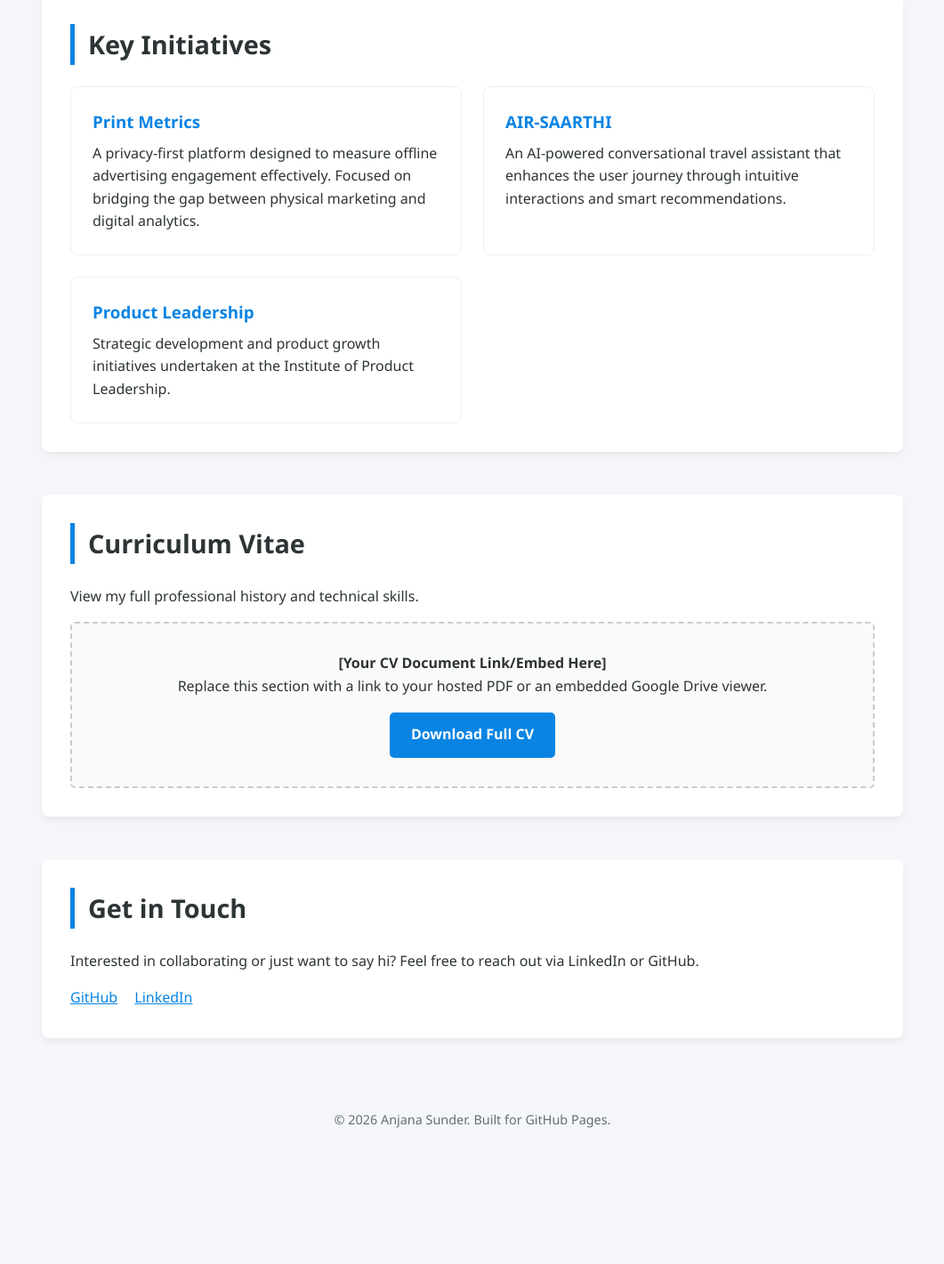
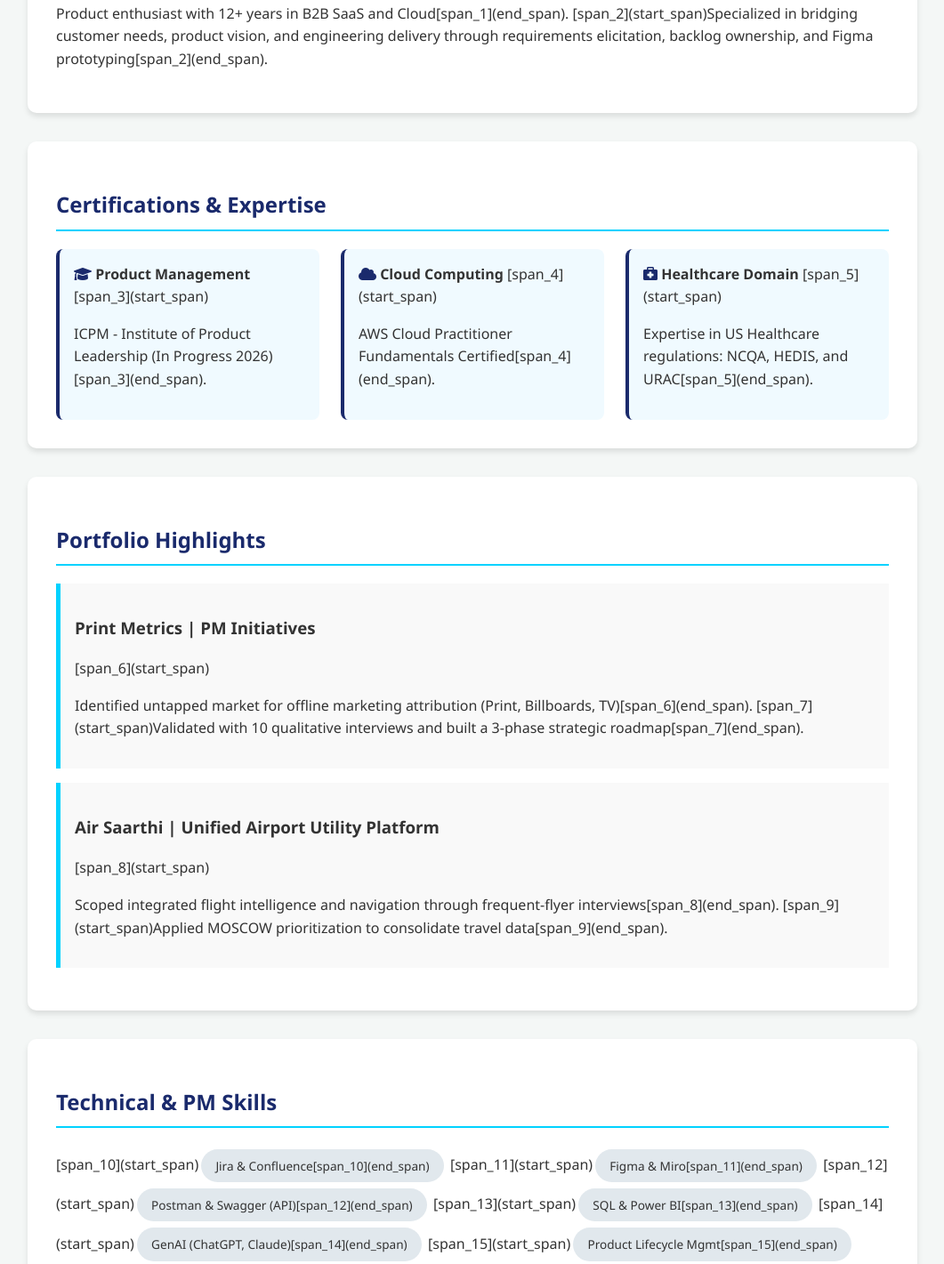
Before and after one commit to anjanansunder/portfolio, a website: page index.html in a window 1280 px wide. Shown: the part 530-1951 px from the top of the page at 89% size, without its empty margins (109-1170 px from the left). Before the commit the page ends 1832 px from the top, so only its background shows below. Drawn offline with Linux system fonts and the light colour scheme.

Commit message:
Revise portfolio layout and update header details
Updated the title and header information, modified styles for improved aesthetics, and restructured sections to enhance the layout and content presentation.

```diff
--- a/index.html
+++ b/index.html
@@ -3,171 +3,172 @@
 <head>
     <meta charset="UTF-8">
     <meta name="viewport" content="width=device-width, initial-scale=1.0">
-    <title>Anjana Sunder | Portfolio</title>
+    <title>Anjana N S | Associate Product Manager</title>
+    <link rel="stylesheet" href="https://cdnjs.cloudflare.com/ajax/libs/font-awesome/6.0.0/css/all.min.css">
     <style>
         :root {
-            --primary: #2d3436;
-            --accent: #0984e3;
-            --bg: #f5f6fa;
-            --text: #2d3436;
-            --light-text: #636e72;
-        }
-
-        * {
-            margin: 0;
-            padding: 0;
-            box-sizing: border-box;
-            font-family: 'Segoe UI', Tahoma, Geneva, Verdana, sans-serif;
+            --primary: #1a2a6c;
+            --secondary: #b21f1f;
+            --accent: #00d2ff;
+            --bg: #f4f7f6;
+            --text: #333;
         }
 
         body {
-            background-color: var(--bg);
+            font-family: 'Segoe UI', Tahoma, Geneva, Verdana, sans-serif;
+            line-height: 1.6;
+            margin: 0;
+            background: var(--bg);
             color: var(--text);
-            line-height: 1.6;
         }
 
         header {
-            background: #fff;
+            background: linear-gradient(135deg, var(--primary), #2a4858);
+            color: white;
             padding: 4rem 2rem;
             text-align: center;
-            border-bottom: 3px solid var(--accent);
-        }
-
-        header h1 {
-            font-size: 2.5rem;
-            margin-bottom: 0.5rem;
-        }
-
-        header p {
-            color: var(--light-text);
-            font-size: 1.2rem;
         }
 
         .container {
             max-width: 1000px;
-            margin: 2rem auto;
-            padding: 0 1rem;
+            margin: auto;
+            padding: 2rem;
         }
 
-        section {
-            margin-bottom: 3rem;
-            background: #fff;
-            padding: 2rem;
-            border-radius: 8px;
-            box-shadow: 0 4px 6px rgba(0,0,0,0.05);
-        }
-
-        h2 {
-            border-left: 5px solid var(--accent);
-            padding-left: 15px;
-            margin-bottom: 1.5rem;
-            font-size: 1.8rem;
-        }
-
-        .cv-placeholder {
-            border: 2px dashed #ccc;
-            padding: 2rem;
-            text-align: center;
-            background: #fafafa;
-            border-radius: 5px;
-            margin-top: 1rem;
+        .profile-links {
+            margin-top: 1.5rem;
         }
 
         .btn {
             display: inline-block;
             background: var(--accent);
-            color: #fff;
+            color: white;
             padding: 0.8rem 1.5rem;
             text-decoration: none;
             border-radius: 5px;
-            margin-top: 1rem;
+            margin: 0.5rem;
             font-weight: bold;
-        }
-
-        .grid {
-            display: grid;
-            grid-template-columns: repeat(auto-fit, minmax(300px, 1fr));
-            gap: 1.5rem;
-        }
-
-        .card {
-            border: 1px solid #eee;
-            padding: 1.5rem;
-            border-radius: 8px;
             transition: transform 0.2s;
         }
 
-        .card:hover {
-            transform: translateY(-5px);
-            border-color: var(--accent);
+        .btn:hover {
+            transform: scale(1.05);
+            background: #00b8e6;
         }
 
-        .card h3 {
-            margin-bottom: 0.5rem;
-            color: var(--accent);
+        .section {
+            background: white;
+            padding: 2rem;
+            margin-bottom: 2rem;
+            border-radius: 10px;
+            box-shadow: 0 4px 6px rgba(0,0,0,0.1);
         }
 
-        footer {
-            text-align: center;
-            padding: 2rem;
-            color: var(--light-text);
-            font-size: 0.9rem;
+        h2 {
+            color: var(--primary);
+            border-bottom: 2px solid var(--accent);
+            padding-bottom: 0.5rem;
+        }
+
+        .cert-grid {
+            display: flex;
+            flex-wrap: wrap;
+            gap: 1.5rem;
+            margin-top: 1rem;
+        }
+
+        .cert-item {
+            flex: 1;
+            min-width: 250px;
+            padding: 1rem;
+            background: #f0faff;
+            border-radius: 8px;
+            border-left: 4px solid var(--primary);
+        }
+
+        .project-card {
+            border-left: 5px solid var(--accent);
+            background: #f9f9f9;
+            padding: 1rem;
+            margin: 1rem 0;
+        }
+
+        .skill-tag {
+            display: inline-block;
+            background: #e1e8ed;
+            padding: 0.5rem 1rem;
+            border-radius: 20px;
+            margin: 0.2rem;
+            font-size: 0.85rem;
+            font-weight: 500;
         }
     </style>
 </head>
 <body>
 
 <header>
-        <h1>Anjana Sunder</h1>
-        <p>Product Manager & Software Engineer</p>
+    <h1>Anjana N S</h1>
+    <p>Associate Product Manager | [span_0](start_span)B2B SaaS & Cloud[span_0](end_span)</p>
+    <div class="profile-links">
+        <a href="https://www.linkedin.com/in/anjana-sunder-b6369a66" class="btn"><i class="fab fa-linkedin"></i> LinkedIn</a>
+        <a href="Anjana_NS_PM_CV.pdf" class="btn" target="_blank"><i class="fas fa-file-pdf"></i> Download CV</a>
+    </div>
 </header>
 
 <div class="container">
-        <section id="about">
-            <h2>About Me</h2>
-            <p>Experienced professional with a unique blend of product management and software engineering expertise. Passionate about building scalable solutions and leveraging AI to solve real-world problems. Proven track record in developing privacy-first platforms and conversational interfaces.</p>
+
+    <section class="section">
+        <h2>Professional Summary</h2>
+        [span_1](start_span)<p>Product enthusiast with 12+ years in B2B SaaS and Cloud[span_1](end_span). [span_2](start_span)Specialized in bridging customer needs, product vision, and engineering delivery through requirements elicitation, backlog ownership, and Figma prototyping[span_2](end_span).</p>
     </section>
 
-        <section id="initiatives">
-            <h2>Key Initiatives</h2>
-            <div class="grid">
-                <div class="card">
-                    <h3>Print Metrics</h3>
-                    <p>A privacy-first platform designed to measure offline advertising engagement effectively. Focused on bridging the gap between physical marketing and digital analytics.</p>
+    <section class="section">
+        <h2>Certifications & Expertise</h2>
+        <div class="cert-grid">
+            <div class="cert-item">
+                <i class="fas fa-graduation-cap" style="color: var(--primary);"></i>
+                <strong>Product Management</strong>
+                [span_3](start_span)<p>ICPM - Institute of Product Leadership (In Progress 2026)[span_3](end_span).</p>
             </div>
-                <div class="card">
-                    <h3>AIR-SAARTHI</h3>
-                    <p>An AI-powered conversational travel assistant that enhances the user journey through intuitive interactions and smart recommendations.</p>
+            <div class="cert-item">
+                <i class="fas fa-cloud" style="color: var(--primary);"></i>
+                <strong>Cloud Computing</strong>
+                [span_4](start_span)<p>AWS Cloud Practitioner Fundamentals Certified[span_4](end_span).</p>
             </div>
-                <div class="card">
-                    <h3>Product Leadership</h3>
-                    <p>Strategic development and product growth initiatives undertaken at the Institute of Product Leadership.</p>
+            <div class="cert-item">
+                <i class="fas fa-briefcase-medical" style="color: var(--primary);"></i>
+                <strong>Healthcare Domain</strong>
+                [span_5](start_span)<p>Expertise in US Healthcare regulations: NCQA, HEDIS, and URAC[span_5](end_span).</p>
             </div>
         </div>
     </section>
 
-        <section id="cv">
-            <h2>Curriculum Vitae</h2>
-            <p>View my full professional history and technical skills.</p>
-            <div class="cv-placeholder">
-                <p><strong>[Your CV Document Link/Embed Here]</strong></p>
-                <p>Replace this section with a link to your hosted PDF or an embedded Google Drive viewer.</p>
-                <a href="#" class="btn">Download Full CV</a>
+    <section class="section">
+        <h2>Portfolio Highlights</h2>
+        <div class="project-card">
+            <h3>Print Metrics | PM Initiatives</h3>
+            [span_6](start_span)<p>Identified untapped market for offline marketing attribution (Print, Billboards, TV)[span_6](end_span). [span_7](start_span)Validated with 10 qualitative interviews and built a 3-phase strategic roadmap[span_7](end_span).</p>
+        </div>
+        <div class="project-card">
+            <h3>Air Saarthi | Unified Airport Utility Platform</h3>
+            [span_8](start_span)<p>Scoped integrated flight intelligence and navigation through frequent-flyer interviews[span_8](end_span). [span_9](start_span)Applied MOSCOW prioritization to consolidate travel data[span_9](end_span).</p>
         </div>
     </section>
 
-        <section id="contact">
-            <h2>Get in Touch</h2>
-            <p>Interested in collaborating or just want to say hi? Feel free to reach out via LinkedIn or GitHub.</p>
-            <div style="margin-top: 1rem;">
-                <a href="https://github.com/anjanans" style="margin-right: 15px; color: var(--accent);">GitHub</a>
-                <a href="https://linkedin.com/in/anjanans" style="color: var(--accent);">LinkedIn</a>
-            </div>
+    <section class="section">
+        <h2>Technical & PM Skills</h2>
+        [span_10](start_span)<div class="skill-tag">Jira & Confluence[span_10](end_span)</div>
+        [span_11](start_span)<div class="skill-tag">Figma & Miro[span_11](end_span)</div>
+        [span_12](start_span)<div class="skill-tag">Postman & Swagger (API)[span_12](end_span)</div>
+        [span_13](start_span)<div class="skill-tag">SQL & Power BI[span_13](end_span)</div>
+        [span_14](start_span)<div class="skill-tag">GenAI (ChatGPT, Claude)[span_14](end_span)</div>
+        [span_15](start_span)<div class="skill-tag">Product Lifecycle Mgmt[span_15](end_span)</div>
     </section>
+
 </div>
 
-    <footer>
-        <p>&copy; 2026 Anjana Sunder. Built for GitHub Pages.</p>
+<footer style="text-align: center; padding: 2rem; color: #777;">
+    <p>&copy; 2026 Anjana N S | [span_16](start_span)Bangalore, India[span_16](end_span)</p>
 </footer>
 
 </body>
```
Lines whose indentation alone changed are shown as unchanged.
